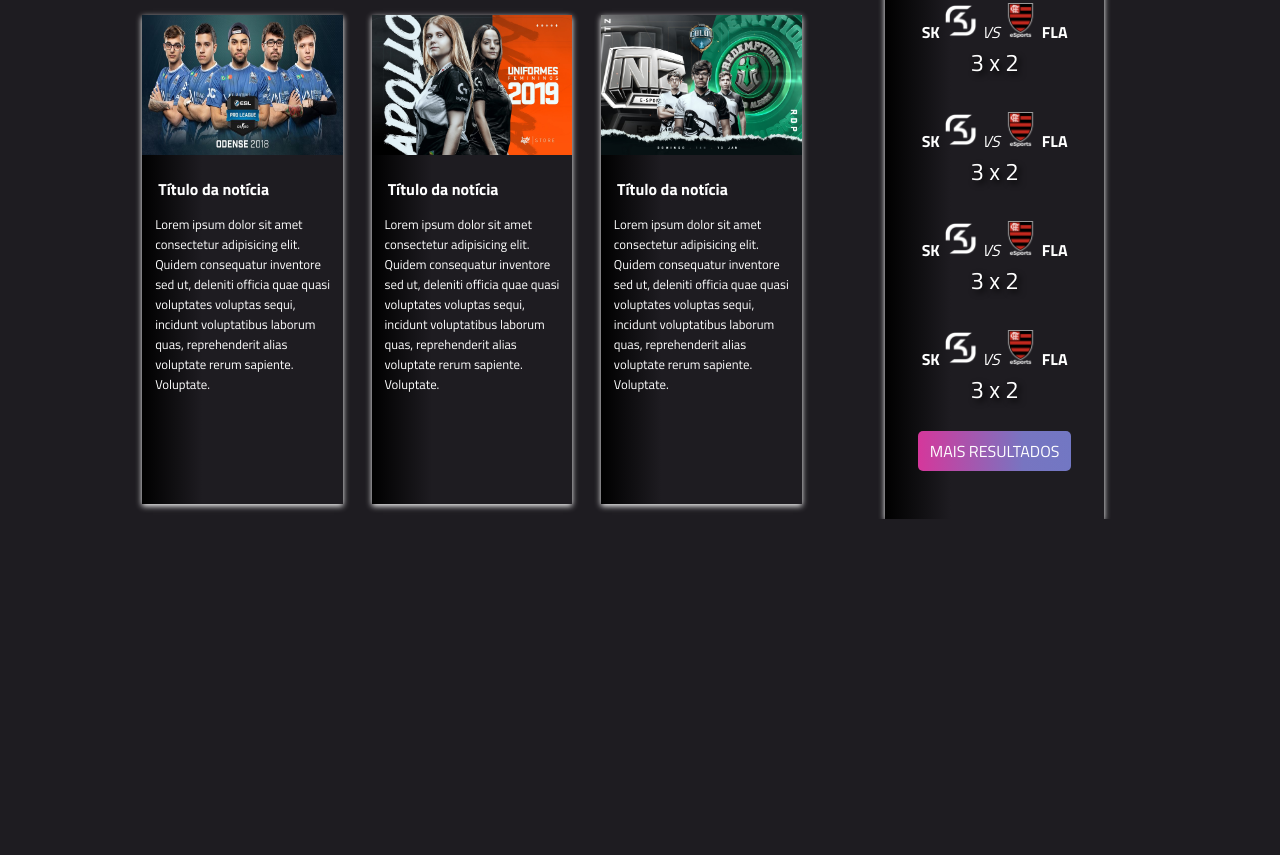
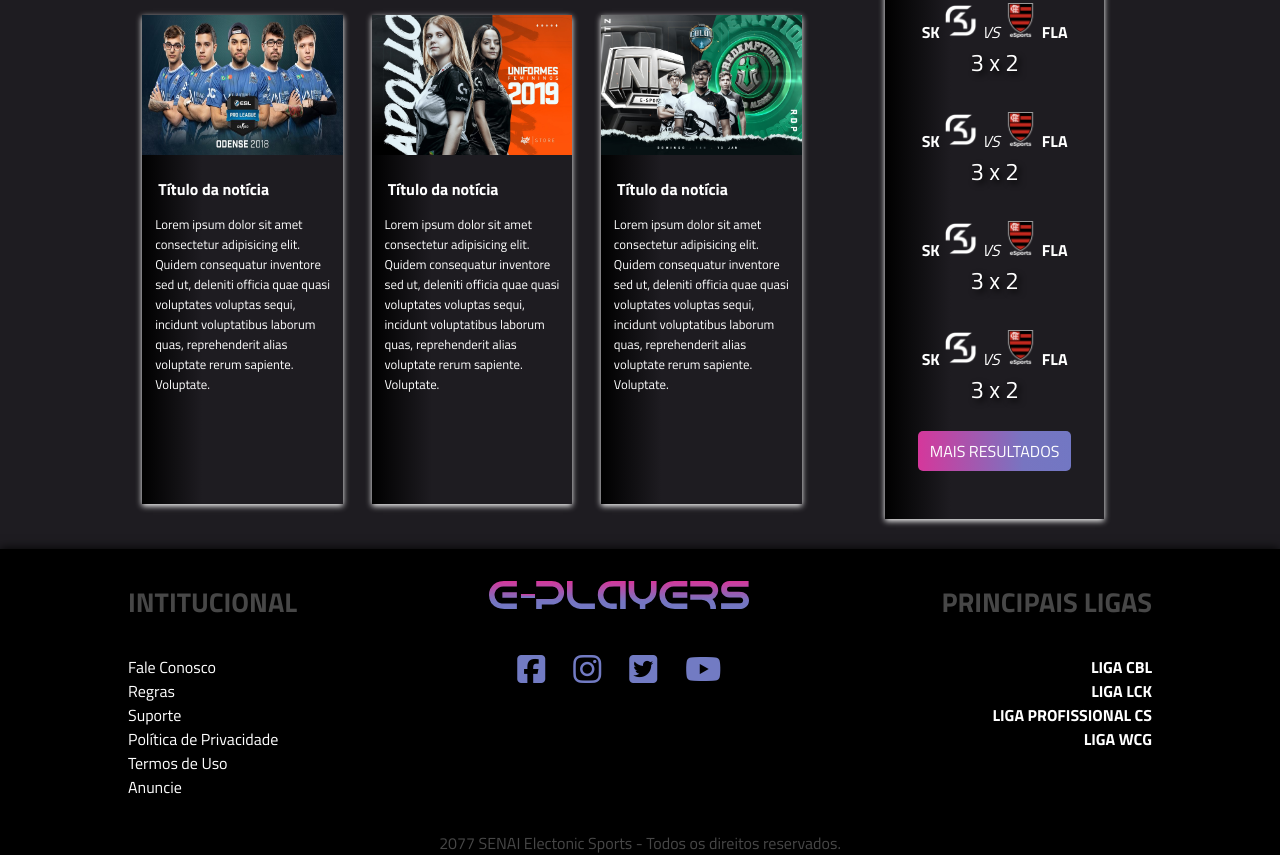
Before and after one commit to ryan-oficial/E-Players, a plain HTML site: page index.html in a window 1280 px wide. Shown: the part 1793-2648 px from the top of the page. Before the commit the page ends 2312 px from the top, so only its background shows below. Drawn offline with Linux system fonts and the light colour scheme.

Commit message:
home finalizada

```diff
--- a/css/style.css
+++ b/css/style.css
@@ -205,3 +205,42 @@ filter: progid:DXImageTransform.Microsoft.gradient( startColorstr='#000000', end
     font-size: 1.5em;
     text-shadow: 3px 3px 6px #000000;
 }
+footer{
+    box-shadow: 0px 0px 10px #000000;
+    color: white;
+    margin-top: 30px;
+    background: rgba(0,0,0,1);
+
+}
+footer .container{
+    display: flex;
+    justify-content: space-between;
+    padding: 2em;
+}
+footer a{
+    color: white;
+    text-decoration: none;
+}
+footer ul{
+    list-style-type: none;
+}
+footer .sociais{
+    display: flex;
+    justify-content: space-evenly;
+    color: var(--purple);
+    font-size: 2em;
+    padding: 1.2em 0px;
+}
+footer h5{
+    padding-bottom: 1.2em;
+    color: #474747;
+    font-size: 1.7em;
+}
+footer h6{
+    text-align: end;
+    font-size: 1em;
+}
+footer p{
+    text-align: center;
+    color: #474747;
+}
--- a/index.html
+++ b/index.html
@@ -241,6 +241,38 @@
         </div>
     </main>
     <footer>
+        <div class="container">
+            <div>
+                <h5> INTITUCIONAL </h5>
+                <nav>
+                    <ul>
+                        <li><a href="#">Fale Conosco</a></li>
+                        <li><a href="#">Regras</a></li>
+                        <li><a href="#">Suporte</a></li>
+                        <li><a href="#">Política de Privacidade</a></li>
+                        <li><a href="#">Termos de Uso</a></li>
+                        <li><a href="#">Anuncie</a></li>
+                    </ul>
+                </nav>
+            </div>
+            <div>
+                <img src="img/Logo.svg" alt="Logo do projeto E-Players">
+                <div class="sociais">
+                    <i class="fab fa-facebook-square"></i>
+                    <i class="fab fa-instagram"></i>
+                    <i class="fab fa-twitter-square"></i>
+                    <i class="fab fa-youtube"></i>
+                </div>
+            </div>
+            <div>
+                <h5>PRINCIPAIS LIGAS</h5>
+                <h6>LIGA CBL</h6>
+                <h6>LIGA LCK</h6>
+                <h6>LIGA PROFISSIONAL CS</h6>
+                <h6>LIGA WCG</h6>
+            </div>
+        </div>
+        <p>2077 SENAI Electonic Sports - Todos os direitos reservados.</p>
     </footer>
 </body>
 
```
